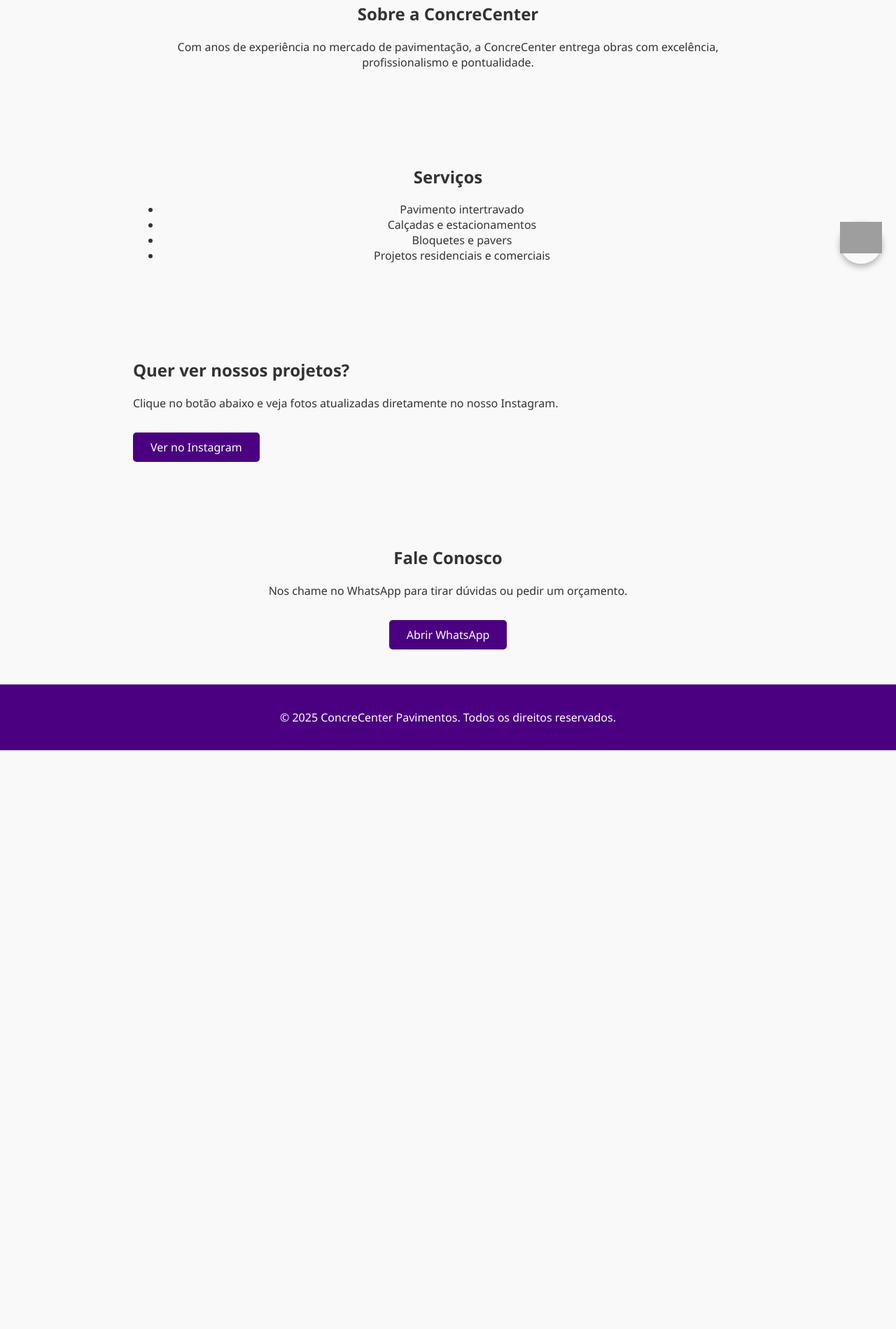
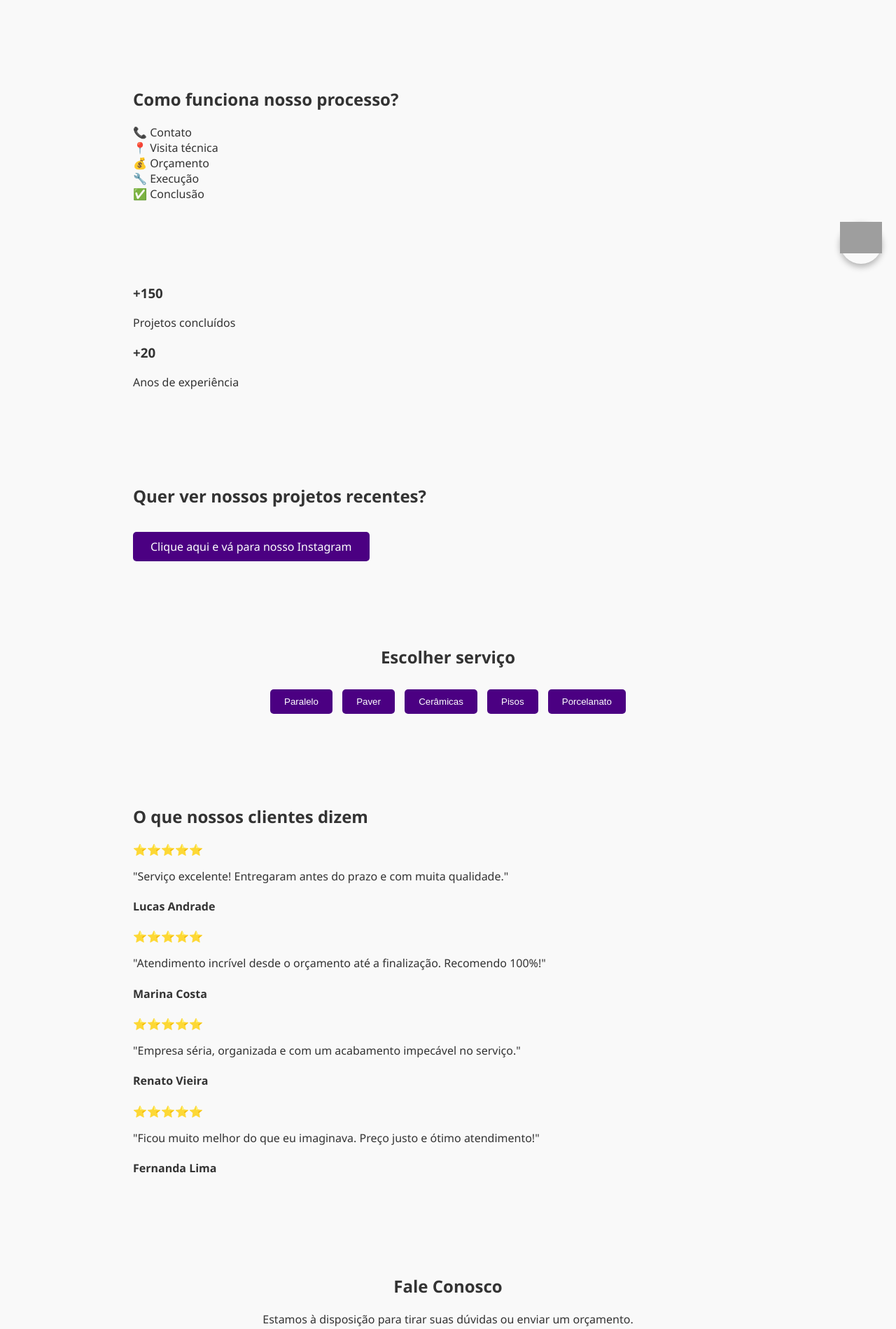
Before and after one commit to 01vixtor/concrecenter-site, a plain HTML site: page index.html in a window 1280 px wide. Shown: the part 403-2302 px from the top of the page at 70% size. Before the commit the page ends 1475 px from the top, so only its background shows below. Drawn offline with Linux system fonts and the light colour scheme; grey boxes are pictures that could not be loaded.

Commit message:
Update index.html

```diff
--- a/index.html
+++ b/index.html
@@ -1,58 +1,107 @@
 <!DOCTYPE html>
 <html lang="pt-br">
 <head>
-  <meta charset="UTF-8" />
+  <meta charset="UTF-8"/>
   <meta name="viewport" content="width=device-width, initial-scale=1.0"/>
-  <title>ConcreCenter Pavimentos</title>
-  <link rel="stylesheet" href="style.css" />
+  <title>CONCRECENTER</title>
+  <link rel="stylesheet" href="style.css"/>
 </head>
 <body>
-  <header>
-    <img src="assets/logo.png" alt="Logo ConcreCenter" class="logo"/>
-    <nav>
-      <a href="#sobre">Sobre</a>
-      <a href="#servicos">Serviços</a>
-      <a href="#contato">Contato</a>
-    </nav>
+
+  <header class="topo">
+    <h1>CONCRECENTER</h1>
   </header>
 
   <section class="hero">
-    <h1>Pavimentos Intertravados com Qualidade e Eficiência</h1>
-    <p>Atendemos Curitiba e região com projetos profissionais e duradouros.</p>
-    <a href="https://wa.me/5541991973847" class="btn">Solicitar Orçamento</a>
+    <h2>CONCRECENTER — quem somos?</h2>
+    <p>
+      A <strong>CONCRECENTER</strong> é uma empresa especializada na venda, instalação e manutenção de pisos de concreto intertravados conhecidos como Paver.<br/>
+      Com uma grande variedade de cores, formatos e texturas, o Paver é o piso ideal para áreas externas, garantindo versatilidade e durabilidade em sua instalação.<br/>
+      Nossa equipe está pronta para avaliar cada projeto com atenção personalizada, atuando com seriedade, pontualidade e qualidade, o que nos torna referência em atendimento.
+    </p>
   </section>
 
-  <section id="sobre" class="sobre">
-    <h2>Sobre a ConcreCenter</h2>
-    <p>Com anos de experiência no mercado de pavimentação, a ConcreCenter entrega obras com excelência, profissionalismo e pontualidade.</p>
+  <section class="processo">
+    <h2>Como funciona nosso processo?</h2>
+    <div class="etapas">
+      <div class="etapa">📞 Contato</div>
+      <div class="etapa">📍 Visita técnica</div>
+      <div class="etapa">💰 Orçamento</div>
+      <div class="etapa">🔧 Execução</div>
+      <div class="etapa">✅ Conclusão</div>
+    </div>
+  </section>
+
+  <section class="numeros">
+    <div class="bloco-numero">
+      <h3>+150</h3>
+      <p>Projetos concluídos</p>
+    </div>
+    <div class="bloco-numero">
+      <h3>+20</h3>
+      <p>Anos de experiência</p>
+    </div>
+  </section>
+
+  <section class="instagram">
+    <h2>Quer ver nossos projetos recentes?</h2>
+    <a href="https://instagram.com/pavers.concrecenter" target="_blank" class="btn">Clique aqui e vá para nosso Instagram</a>
   </section>
 
   <section id="servicos" class="servicos">
-    <h2>Serviços</h2>
-    <ul>
-      <li>Pavimento intertravado</li>
-      <li>Calçadas e estacionamentos</li>
-      <li>Bloquetes e pavers</li>
-      <li>Projetos residenciais e comerciais</li>
-    </ul>
+    <h2>Escolher serviço</h2>
+    <div class="botoes-servicos">
+      <button onclick="mostrarDescricao('paralelo')">Paralelo</button>
+      <button onclick="mostrarDescricao('paver')">Paver</button>
+      <button onclick="mostrarDescricao('ceramicas')">Cerâmicas</button>
+      <button onclick="mostrarDescricao('pisos')">Pisos</button>
+      <button onclick="mostrarDescricao('porcelanato')">Porcelanato</button>
+    </div>
+    <div id="descricao-servico" class="descricao-servico"></div>
   </section>
 
-  <section class="instagram">
-    <h2>Quer ver nossos projetos?</h2>
-    <p>Clique no botão abaixo e veja fotos atualizadas diretamente no nosso Instagram.</p>
-    <a href="https://www.instagram.com/pavers.concrecenter" target="_blank" class="btn">Ver no Instagram</a>
+  <section id="depoimentos" class="depoimentos">
+    <h2>O que nossos clientes dizem</h2>
+    <div class="cards-depoimentos">
+      <div class="card">
+        <p class="estrelas">⭐⭐⭐⭐⭐</p>
+        <p>"Serviço excelente! Entregaram antes do prazo e com muita qualidade."</p>
+        <h4>Lucas Andrade</h4>
+      </div>
+      <div class="card">
+        <p class="estrelas">⭐⭐⭐⭐⭐</p>
+        <p>"Atendimento incrível desde o orçamento até a finalização. Recomendo 100%!"</p>
+        <h4>Marina Costa</h4>
+      </div>
+      <div class="card">
+        <p class="estrelas">⭐⭐⭐⭐⭐</p>
+        <p>"Empresa séria, organizada e com um acabamento impecável no serviço."</p>
+        <h4>Renato Vieira</h4>
+      </div>
+      <div class="card">
+        <p class="estrelas">⭐⭐⭐⭐⭐</p>
+        <p>"Ficou muito melhor do que eu imaginava. Preço justo e ótimo atendimento!"</p>
+        <h4>Fernanda Lima</h4>
+      </div>
+    </div>
   </section>
 
   <section id="contato" class="contato">
     <h2>Fale Conosco</h2>
-    <p>Nos chame no WhatsApp para tirar dúvidas ou pedir um orçamento.</p>
-    <a href="https://wa.me/5541991973847" class="btn">Abrir WhatsApp</a>
+    <p>Estamos à disposição para tirar suas dúvidas ou enviar um orçamento.</p>
+    <a href="https://wa.me/5541991973847" class="btn">Solicitar Orçamento</a>
   </section>
 
   <footer>
-    <p>&copy; 2025 ConcreCenter Pavimentos. Todos os direitos reservados.</p>
+    <nav>
+      <a href="#hero">Quem somos?</a>
+      <a href="#servicos">Serviços</a>
+      <a href="#contato">Contato</a>
+    </nav>
+    <p>&copy; 2025 CONCRECENTER. Todos os direitos reservados.</p>
   </footer>
 
   <script src="scripts/whatsapp.js"></script>
+  <script src="scripts/interacao.js"></script>
 </body>
 </html>
```
